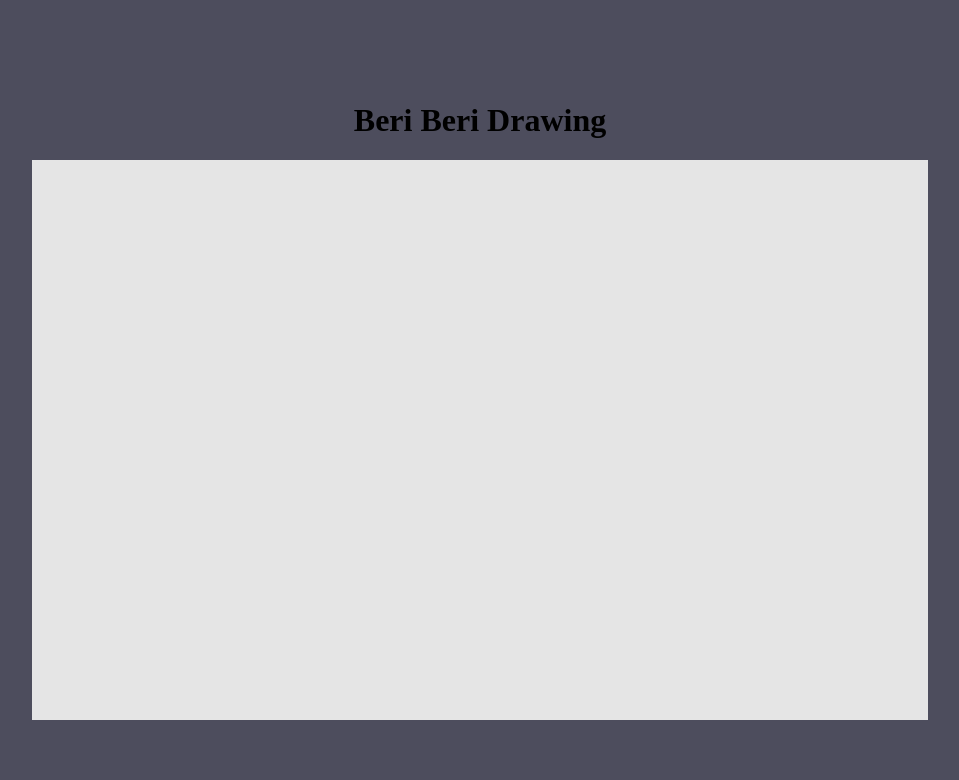
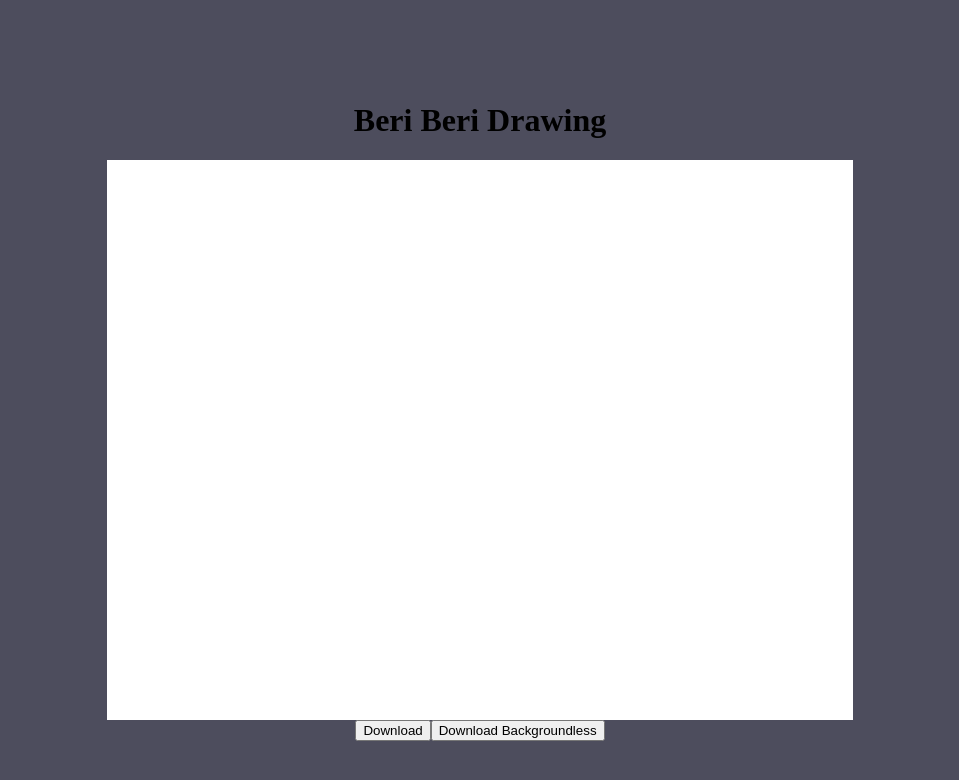
Before and after one commit to NotDarkkkk/DrawingThing, a Vue app: page / in a window 1280 px wide. Shown: the top 780 px of the page, without its empty margins (160-1119 px from the left). Built offline with nearby package versions, Linux system fonts and the light colour scheme.

Commit message:
Added Download Function

```diff
--- a/src/App.vue
+++ b/src/App.vue
@@ -38,7 +38,7 @@ body {
   /* border: 2px solid rgb(23, 128, 0); */
 }
 #GameCanvas {
-  background-color: rgb(229, 229, 229);
+  background-color: rgb(255, 255, 255);
   height: 70vh;
   box-shadow: inset 2px black;
 }
--- a/src/components/GameCanvas.vue
+++ b/src/components/GameCanvas.vue
@@ -7,6 +7,10 @@
       @mouseup="stopDrawing"
       @mouseleave="stopDrawing"
     ></canvas>
+    <button @click="downloadCanvas">Download</button>
+    <button @click="downloadCanvasBackgroundless">
+      Download Backgroundless
+    </button>
   </div>
 </template>
 
@@ -22,10 +26,14 @@ export default {
 
     const getMousePos = (event: MouseEvent) => {
       if (!canvas.value) return { x: 0, y: 0 };
+
       const rect = canvas.value.getBoundingClientRect();
+      const scaleX = canvas.value.width / rect.width; // Scale factor for X
+      const scaleY = canvas.value.height / rect.height; // Scale factor for Y
+
       return {
-        x: event.clientX - rect.left, // Adjust X relative to canvas
-        y: event.clientY - rect.top, // Adjust Y relative to canvas
+        x: (event.clientX - rect.left) * scaleX, // Adjust and scale X
+        y: (event.clientY - rect.top) * scaleY, // Adjust and scale Y
       };
     };
 
@@ -50,10 +58,67 @@ export default {
       ctx.value.closePath();
     };
 
+    const downloadCanvasBackgroundless = () => {
+      if (!canvas.value) return;
+
+      // Convert canvas content to a data URL
+      const dataURL = canvas.value.toDataURL("image/png");
+
+      // Create a temporary link element
+      const link = document.createElement("a");
+      link.href = dataURL;
+      link.download = "canvas-drawing.png"; // Name of the downloaded file
+
+      // Trigger the download
+      link.click();
+    };
+
+    const downloadCanvas = () => {
+      if (!canvas.value || !ctx.value) return;
+
+      // Get the image data from the canvas
+      const imageData = ctx.value.getImageData(
+        0,
+        0,
+        canvas.value.width,
+        canvas.value.height
+      );
+      const data = imageData.data;
+
+      // Loop through all the pixels and check for transparency
+      for (let i = 0; i < data.length; i += 4) {
+        // If the alpha value (data[i + 3]) is 0 (transparent), set the pixel to white
+        if (data[i + 3] === 0) {
+          data[i] = 255; // R (Red) = 255 (white)
+          data[i + 1] = 255; // G (Green) = 255 (white)
+          data[i + 2] = 255; // B (Blue) = 255 (white)
+          data[i + 3] = 255; // A (Alpha) = 255 (fully opaque)
+        }
+      }
+
+      // Put the updated image data back on the canvas
+      ctx.value.putImageData(imageData, 0, 0);
+
+      // Convert canvas content to a data URL
+      const dataURL = canvas.value.toDataURL("image/png");
+
+      // Create a temporary link element
+      const link = document.createElement("a");
+      link.href = dataURL;
+      link.download = "canvas-drawing.png"; // Name of the downloaded file
+
+      // Trigger the download
+      link.click();
+    };
+
     onMounted(() => {
       if (canvas.value) {
-        canvas.value.width = window.innerWidth * 0.7; // Example: 80% of window width
-        canvas.value.height = window.innerHeight * 0.7; // Example: 80% of window height
+        // Set canvas resolution
+        const resolutionWidth = 800; // Example: Set your desired resolution width
+        const resolutionHeight = 600; // Example: Set your desired resolution height
+        canvas.value.width = resolutionWidth;
+        canvas.value.height = resolutionHeight;
+
         ctx.value = canvas.value.getContext("2d");
         if (ctx.value) {
           ctx.value.strokeStyle = "black";
@@ -62,7 +127,14 @@ export default {
       }
     });
 
-    return { canvas, startDrawing, draw, stopDrawing };
+    return {
+      canvas,
+      startDrawing,
+      draw,
+      stopDrawing,
+      downloadCanvas,
+      downloadCanvasBackgroundless,
+    };
   },
 };
 </script>
```
